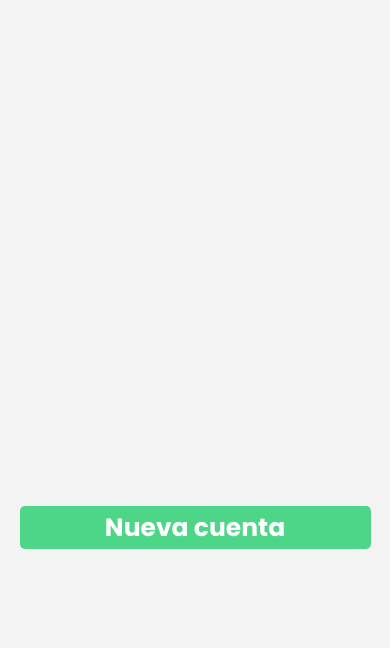
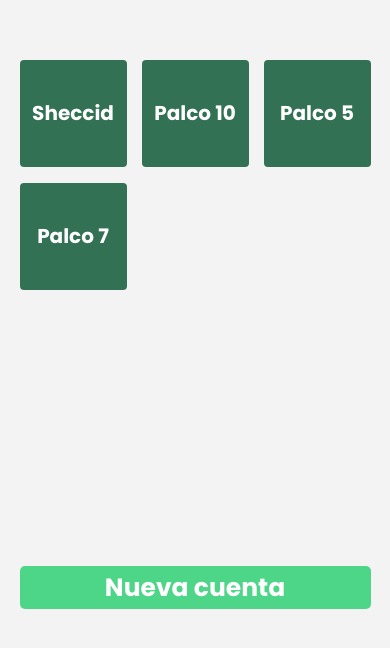
Before and after one commit to Mez4/Operativapp, a React Native app: screen / in a window 390 px wide. Shown: the part 120-768 px from the top of the page. Built offline with nearby package versions, Linux system fonts and the light colour scheme.

Commit message:
agregue dise~o de la pantalla pedidosCuenta

```diff
--- a/components/Body.js
+++ b/components/Body.js
@@ -1,6 +1,6 @@
 import React from 'react'
 import { StyleSheet, View} from 'react-native'
-import {Colors} from '../constants/colors';
+import {Coolors} from '../constants/colors';
 
 function Body({style, children,...props}) {
     return(
@@ -13,7 +13,7 @@
 const styles = StyleSheet.create({
     container: {
         flex: 1,
-        backgroundColor: Colors.lightGray,
+        backgroundColor: Coolors.lightGray,
         alignItems: 'center',
         justifyContent: 'center',
         width:'100%',
--- a/components/Button.js
+++ b/components/Button.js
@@ -1,6 +1,6 @@
 import React from 'react'
 import { StyleSheet, Text,  TouchableOpacity} from 'react-native'
-import { Colors } from '../constants/colors'
+import { Coolors } from '../constants/colors'
 
 function Button({onPress, title, style}) {
     return(
@@ -15,16 +15,15 @@
 
 const styles = StyleSheet.create({
 button:{
-    backgroundColor:Colors.lightGreen,
+    backgroundColor:Coolors.lightGreen,
     height:43,
     width:'90%',
     borderRadius:5,
-    marginBottom:120,
     alignItems:'center',
     justifyContent:'center',
 },
 buttonTittle:{
-    color:Colors.white,
+    color:Coolors.white,
     textAlign:'center',
     fontSize:25,
     fontFamily:'PoppinsBold',
--- a/components/CardContent.js
+++ b/components/CardContent.js
@@ -0,0 +1,23 @@
+import React from 'react'
+import { StyleSheet, View} from 'react-native'
+import {Coolors} from '../constants/colors';
+
+function CardContent({style, children,...props}) {
+    return(
+        <View {...props}style={{...styles.container, ...style}}>
+            {children}
+        </View>
+    )
+}
+
+const styles = StyleSheet.create({
+    container: {
+        backgroundColor: Coolors.white,
+        borderRadius:25,
+        width:'90%',
+        padding:25,
+
+      },
+})
+
+export default CardContent
--- a/components/CardCuenta.js
+++ b/components/CardCuenta.js
@@ -1,6 +1,6 @@
 import React from "react";
 import { StyleSheet, View, Text, TouchableOpacity } from "react-native";
-import { Colors } from "../constants/colors";
+import { Coolors } from "../constants/colors";
 import { Dimensions } from "react-native";
 
 const windowWidth = Dimensions.get("window").width;
@@ -34,14 +34,14 @@
 const styles = StyleSheet.create({
   card: {
     aspectRatio: 1,
-    backgroundColor: Colors.darkGreen,
+    backgroundColor: Coolors.darkGreen,
     borderRadius: 4,
     justifyContent: "center",
     alignItems: "center",
     marginBottom: 16,
   },
   textCard: {
-    color: Colors.white,
+    color: Coolors.white,
     fontSize: 20,
     fontWeight: "bold",
     textTransform: "capitalize",
--- a/components/Input.js
+++ b/components/Input.js
@@ -1,7 +1,7 @@
 import React from "react";
 import { useState } from "react";
 import { StyleSheet, TextInput } from "react-native";
-import { Colors } from "../constants/colors";
+import { Coolors } from "../constants/colors";
 
 function Input({ placeholder, style, value, onChange, ...props }) {
   return (
@@ -9,7 +9,7 @@
       placeholder={placeholder}
       value={value}
       onChangeText={onChange}
-      placeholderTextColor={Colors.textInput}
+      placeholderTextColor={Coolors.textInput}
       style={{ ...styles.Input, ...style }}
       {...props}
     ></TextInput>
@@ -17,8 +17,8 @@
 }
 const styles = StyleSheet.create({
   Input: {
-    backgroundColor: Colors.white,
-    color: Colors.black,
+    backgroundColor: Coolors.white,
+    color: Coolors.black,
     width: "90%",
     height: 43,
     paddingLeft: 10,
--- a/constants/colors.js
+++ b/constants/colors.js
@@ -1,4 +1,4 @@
-export const Colors ={
+export const Coolors ={
     lightGray:'#f3f3f4',
     lightGreen:'#4dd687',
     darkGreen:'#337155',
--- a/screens/CuentasAbiertas.js
+++ b/screens/CuentasAbiertas.js
@@ -3,7 +3,7 @@
 import { useFonts } from "expo-font";
 import AppLoading from "expo-app-loading";
 //Componentes
-import { Colors } from "../constants/colors";
+import { Coolors } from "../constants/colors";
 import Body from "../components/Body";
 import Button from "../components/Button";
 import CardCuenta from "../components/CardCuenta";
@@ -28,9 +28,31 @@
   });
   const [modalVisible, setModalVisible] = useState(false);
   const [textInput, setTextInput] = useState("");
-  const [itemList, setItemList] = useState([]);
+  const [itemList, setItemList] = useState([
+    {
+      value: "Sheccid",
+      empty: false,
+      id: Math.random().toString(),
+    },
+    {
+      value: "Palco 10",
+      empty: false,
+      id: Math.random().toString(),
+    },
+    {
+      value: "Palco 5",
+      empty: false,
+      id: Math.random().toString(),
+    },
+    {
+      value: "palco 7",
+      empty: false,
+      id: Math.random().toString(),
+    },
+  ]);
   if (!loaded) return <AppLoading />;
   const windowWidth = Dimensions.get("window").width;
+
   const boxWidth = () => {
     let containerWidth = Math.floor(windowWidth - windowWidth * 0.1);
     let box = Math.floor(containerWidth / numColumns());
@@ -44,6 +66,7 @@
     setModalVisible(true);
   };
   const closeModal = () => {
+    deleteFakebox()
     setModalVisible(false);
   };
   const handleOnChangeText = (text) => {
@@ -115,7 +138,7 @@
                 ></View>
               );
             }
-            return <CardCuenta onPress={()=>{handleOnChangeScreen(item.value)}} text={item.value}/>
+            return <CardCuenta onPress={()=>{handleOnChangeScreen(item)}} text={item.value}/>
           }}
           keyExtractor={(item) => item.id}
         />
@@ -168,7 +191,7 @@
   },
   card: {
     aspectRatio: 1,
-    backgroundColor: Colors.darkGreen,
+    backgroundColor: Coolors.darkGreen,
     borderRadius: 4,
     justifyContent: "center",
     alignItems: "center",
@@ -181,17 +204,17 @@
     flex: 1,
     justifyContent: "center",
     alignItems: "center",
-    backgroundColor: Colors.lightGray,
+    backgroundColor: Coolors.lightGray,
   },
   tittleModal: {
     fontSize: 30,
-    color: Colors.titleCardColor,
+    color: Coolors.titleCardColor,
     fontFamily: "PoppinsBold",
     marginTop: 50,
   },
   paragraphModal: {
     fontSize: 18,
-    color: Colors.textCardColor,
+    color: Coolors.textCardColor,
     width: "60%",
     textAlign: "center",
     lineHeight: 25,
--- a/screens/PedidosCuenta.js
+++ b/screens/PedidosCuenta.js
@@ -1,5 +1,7 @@
-import React, { useState } from "react";
-import { StatusBar } from "expo-status-bar";
+import CardContent from "../components/CardContent";
+import Button from "../components/Button";
+import Body from "../components/Body";
+import { Coolors } from "../constants/colors";
 import {
   StyleSheet,
   Text,
@@ -8,12 +10,49 @@
 
 export default function ScreenPedidosCuenta({accountTag}) {
   return (
-   <View>
-       <Text>Hola {accountTag}</Text>
-   </View>
+    <Body>
+      <CardContent style={{height:350,}}>
+        <Text style={styles.accountName}>{accountTag.value}</Text>
+        <View style={styles.fakeContainer}></View>
+      </CardContent>
+      <Text style={styles.total}>
+        Total: $1,340.00
+      </Text>
+      <Button title={'Nuevo Pedido'} style={styles.buttonBlue}/>
+      <Button title={'listo'} style={styles.buttonGreen}/>
+      <Button title={'Cerrar cuenta'} style={styles.buttons, styles.buttonRed}/>
+    </Body>
+
   );
 }
 //////////
 const styles = StyleSheet.create({
-
+  total:{
+    fontFamily:'PoppinsBold',
+    fontSize:22,
+    alignSelf:"flex-start",
+    marginLeft:'7%',
+    marginVertical:15,
+  },
+  buttonBlue:{
+    backgroundColor:Coolors.blue,
+    marginBottom:15,
+    marginTop:100,
+  },
+  buttonGreen:{
+    backgroundColor:Coolors.lightGreen,
+    marginBottom:15,
+  },
+  buttonRed:{
+    backgroundColor:Coolors.red,
+  },
+  accountName:{
+    alignSelf:"flex-end",
+    fontSize:25,
+    fontFamily:'PoppinsBold',
+  },
+  fakeContainer:{
+    flex:1,
+    backgroundColor:Coolors.orage,
+  },
 });
```
